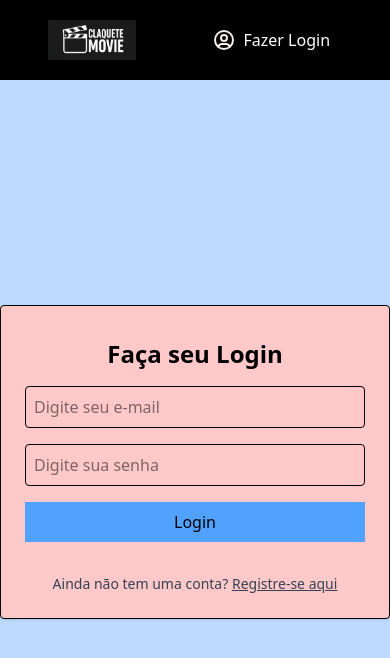
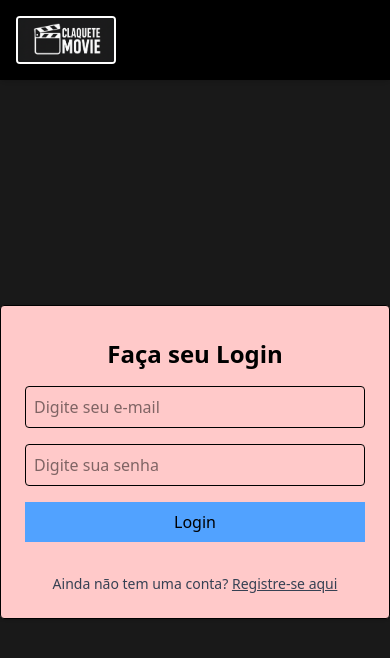
Before and after one commit to victoriapiassa/ClaqueteMovie, a Vue app: page /login in a window 390 px wide. Shown: the top 658 px of the page. Built offline with nearby package versions, Linux system fonts and the light colour scheme; no server answers.

Commit message:
fixação da tag nav na area Admin

```diff
--- a/src/App.vue
+++ b/src/App.vue
@@ -6,9 +6,11 @@ import { useUserStore } from '@/stores/user';
 import listFilm from './components/listFilm.vue';
 import RegisterFilm from './pages/admin/registerFilm.vue';
 import { useRoute } from 'vue-router';
+import loginAdmin from './pages/admin/loginAdmin.vue';
 
 import AdminHeader from './components/AdminHeader.vue';
-import LoginAdmin from './pages/admin/loginAdmin.vue';
+import LoginHeader from './components/LoginHeader.vue';
+import AreaAdmin from './pages/admin/areaAdmin.vue';
 
 
 axios.defaults.baseURL = import.meta.env.VITE_API_URL; // Configurando a URL base do Axios
@@ -19,8 +21,10 @@ export default {
   components: {
     Appheader,
     AdminHeader,
+    LoginHeader,
     listFilm,
-    RegisterFilm
+    RegisterFilm,
+    loginAdmin,
 
   },
 
@@ -40,12 +44,9 @@ export default {
 </script>
 
 <template>
-
-
-  <AdminHeader v-if="['/loginAdmin', '/registerFilm', '/areaAdmin'].includes(route.path)" />
+  <LoginHeader v-if="['/login', '/register'].includes(route.path)" />
+  <AdminHeader v-else-if="['/loginAdmin', '/registerFilm', '/areaAdmin'].includes(route.path)" />
   <Appheader v-else />
 
   <router-view />
-
-
 </template>
--- a/src/components/Appheader.vue
+++ b/src/components/Appheader.vue
@@ -1,23 +1,10 @@
 <template>
   <header class="shadow-md">
-      <div class="flex mx-auto max-w-7x1 items-center justify-around px-4  py-4 sm:px-8 bg-black text-white">
+      <div class="flex mx-auto max-w-7x1 items-center justify-between  px-4  py-4 sm:px-8 bg-black text-white">
           <div>
-                <RouterLink to="/"> <img  class="h-10" src="../assets/image/logo_ClaqueteMovie.png" alt=""> </RouterLink>
+                <RouterLink to="/"> <img  class="h-12 border-2 border-white rounded" src="../assets/image/logo_ClaqueteMovie.png" alt=""> </RouterLink>
           </div>
 
-            <div class="hidden lg:flex items-center justify-between gap-4">
-                <input class="w-130 border border-white rounded-full px-4 py-2 focus:outline-none focus:ring-2" type="text" placeholder="Search..." />
-                    <svg xmlns="http://www.w3.org/2000/svg"
-                    fill="none"
-                    viewBox="0 0 24 24"
-                    stroke-width="1.5"
-                    stroke="currentColor"
-                    class="size-5">
-                    <path stroke-linecap="round"
-                    stroke-linejoin="round"
-                    d="m21 21-5.197-5.197m0 0A7.5 7.5 0 1 0 5.196 5.196a7.5 7.5 0 0 0 10.607 10.607Z" />
-                    </svg>
-              </div>
           <div v-if="user" class="flex items-center p-3">
                 <img src="../assets/image/user-circle-white.svg"  alt="User Account" />
                 <RouterLink to="/profile" class="ml-2 text-white">  {{ user.name }} </RouterLink>
--- /dev/null
+++ b/src/components/LoginHeader.vue
@@ -0,0 +1,12 @@
+<template>
+  <header class="shadow-md">
+      <div class="flex mx-auto max-w-7x1 items-center justify-between  px-4  py-4 sm:px-8 bg-black text-white">
+          <div>
+                <RouterLink to="/"> <img  class="h-12 border-2 border-white rounded" src="../assets/image/logo_ClaqueteMovie.png" alt=""> </RouterLink>
+     </div>
+
+    </div>
+
+  </header>
+
+</template>
--- a/src/pages/admin/areaAdmin.vue
+++ b/src/pages/admin/areaAdmin.vue
@@ -24,7 +24,7 @@
         </RouterLink>
 
         <RouterLink
-          to="/registerFilm"
+          to="/admin/registerFilm"
           class="flex items-center gap-3 py-2 px-4 rounded-lg hover:bg-gray-700 transition"
           active-class="bg-gray-700"
         >
@@ -53,7 +53,7 @@
         </RouterLink>
 
         <RouterLink
-          to="/admin/filmes"
+          to="/admin/listFilm"
           class="flex items-center gap-3 py-2 px-4 rounded-lg hover:bg-gray-700 transition"
           active-class="bg-gray-700"
         >
@@ -81,13 +81,11 @@
           Sair
         </RouterLink>
       </div>
-    </aside>
-
-    <!-- Main content -->
-    <main class="flex-1 p-10">
-      <h1 class="text-3xl font-bold mb-6">Dashboard do Administrador</h1>
+    </aside><!-- 🔥 Área onde as rotas filhas aparecem -->
+    <main class="flex-1 p-10 ml-64">
       <router-view />
     </main>
+
   </div>
 
 </template>
--- a/src/pages/home.vue
+++ b/src/pages/home.vue
@@ -1,5 +1,5 @@
 <script>
-import listFilm from '@/components/listFilm.vue';
+import listFilm from '@/pages/admin/listFilm.vue';
 
 export default {
     name:'home',
--- a/src/pages/login.vue
+++ b/src/pages/login.vue
@@ -46,7 +46,7 @@
 </script>
 
 <template>
-    <div class="flex justify-center items-center bg-blue-200 ">
+    <div class="flex justify-center items-center bg-black/90 ">
         <main class="p-6 border rounded shadow w-full max-w-lg mx-auto bg-red-200">
 
             <h1 class=" flex justify-center my-2 text-2xl  font-bold "> Faça seu Login </h1>
```
Also changed, not shown: src/router/indexRouter.js (+20 -5 lines), src/pages/admin/listFilm.vue (renamed from src/components/listFilm.vue).
